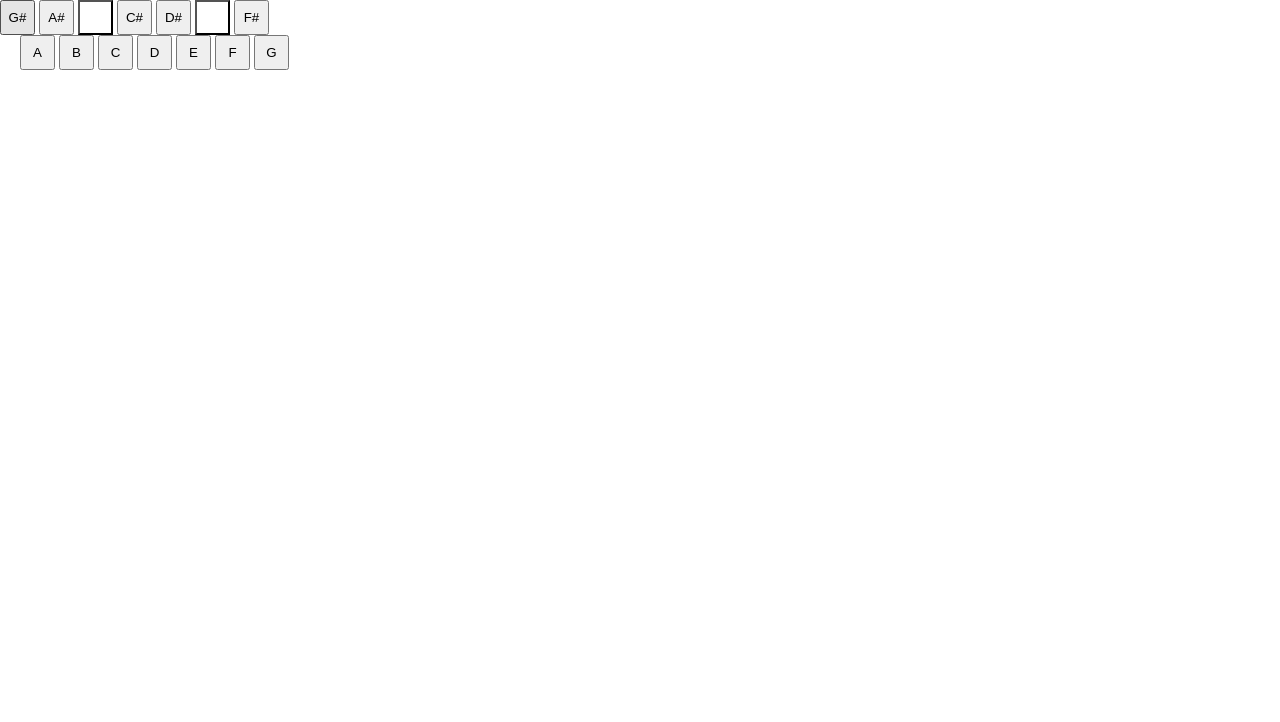
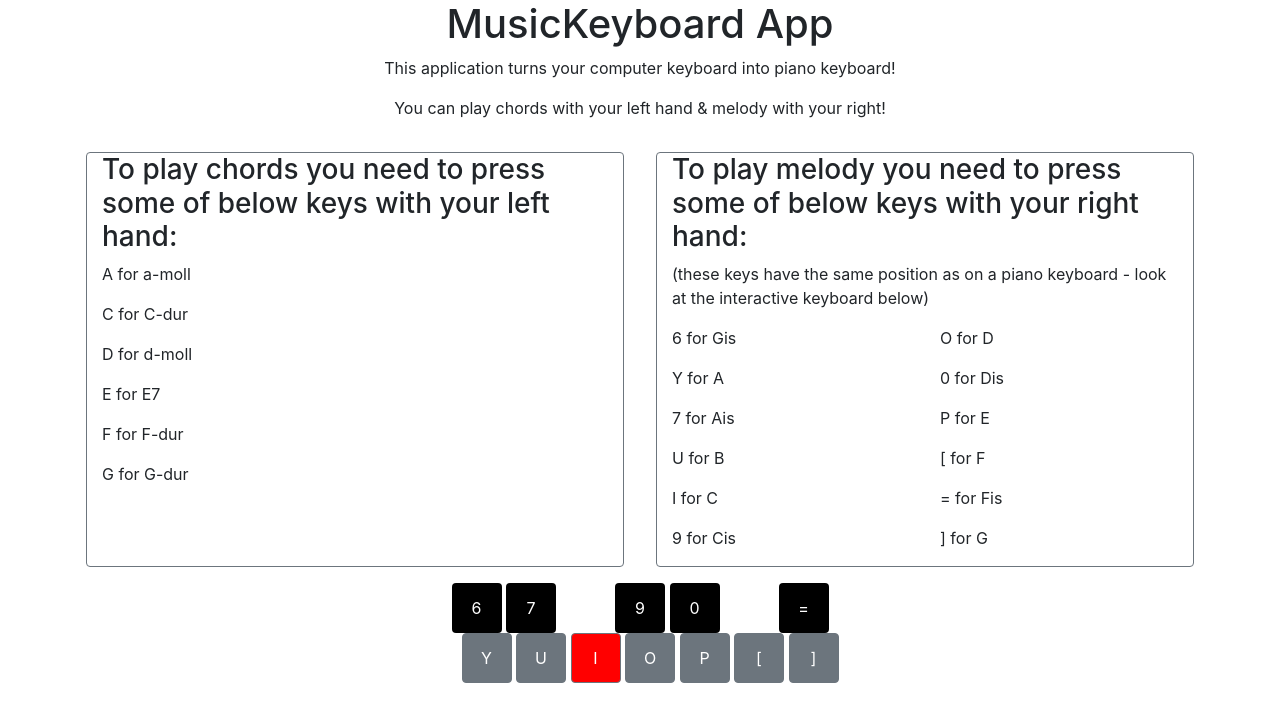
Before and after one commit to vadimgierko/MusicKeyboard, a plain HTML site: page index.html in a window 1280 px wide. Drawn offline with nearby package versions, Linux system fonts and the light colour scheme.

Commit message:
Description & guidelines added to readme & the page + some Bootstrap

```diff
--- a/index.html
+++ b/index.html
@@ -3,35 +3,83 @@
   <head>
     <link rel="stylesheet" type="text/css" href="style.css">
     <meta charset="utf-8" />
-
+    <!-- FOR BOOTSTRAP 4.6 STYLINGS: -->
+    <link rel="stylesheet" href="https://cdn.jsdelivr.net/npm/bootstrap@4.6.0/dist/css/bootstrap.min.css" integrity="sha384-B0vP5xmATw1+K9KRQjQERJvTumQW0nPEzvF6L/Z6nronJ3oUOFUFpCjEUQouq2+l" crossorigin="anonymous">
+    <link rel="stylesheet" href="https://cdn.jsdelivr.net/npm/bootstrap-icons@1.5.0/font/bootstrap-icons.css">
   </head>
   <body>
-    <div id="upperRow">
-      <button id="Gis">G#</button>
-      <button id="Ais">A#</button>
-        <button style="background-color: white; color: white">x</button> <!--empty spaces-->
-      <button id="Cis">C#</button>
-      <button id="Dis">D#</button>
-        <button style="background-color: white; color: white">x</button> <!--empty spaces-->
-      <button id="Fis">F#</button>
-    </div>
+      <div class="container">
+        <h1 class="text-center">MusicKeyboard App</h1>
+        <p class="text-center">This application turns your computer keyboard into piano keyboard!</p>
+        <p class="text-center">You can play chords with your left hand &amp; melody with your right!</p>
 
-    <div id="downRow">
+        <div class="row">
+            <div class="col border border-secondary rounded m-3">
+                <h3>To play chords you need to press some of below keys with your left hand:</h3>
+                <p>A for a-moll</p>
+                <p>C for C-dur</p>
+                <p>D for d-moll</p>
+                <p>E for E7</p>
+                <p>F for F-dur</p>
+                <p>G for G-dur</p>
+            </div>
 
-      <button id="A">A</button>
+            <div class="col border border-secondary rounded m-3">
+                <h3>To play melody you need to press some of below keys with your right hand:</h3>
+                <p>(these keys have the same position as on a piano keyboard - look at the interactive keyboard below)</p>
+                <div class="row">
+                    <div class="col">
+                        <p>6 for Gis</p>
+                        <p>Y for A</p>
+                        <p>7 for Ais</p>
+                        <p>U for B</p>
+                        <p>I for C</p>
+                        <p>9 for Cis</p>
+                    </div>
+                    <div class="col">
+                        <p>O for D</p>
+                        <p>0 for Dis</p>
+                        <p>P for E</p>
+                        <p>[ for F</p>
+                        <p>= for Fis</p>
+                        <p>] for G</p>
+                    </div>
+                </div>
+            </div>
+        </div>
+        <div id="keyboard" class="text-center">
+            <div id="upperRow">
+                <button id="Gis" style="background-color: black; color: white" class="btn">6</button>
+                <button id="Ais" style="background-color: black; color: white" class="btn">7</button>
+                  <button style="background-color: white; color: white" class="btn">x</button> <!--empty spaces-->
+                <button id="Cis" style="background-color: black; color: white" class="btn">9</button>
+                <button id="Dis" style="background-color: black; color: white" class="btn">0</button>
+                  <button style="background-color: white; color: white" class="btn">x</button> <!--empty spaces-->
+                <button id="Fis" style="background-color: black; color: white" class="btn">=</button>
+            </div>
+            <div id="downRow">
 
-      <button id="B">B</button>
-      <button id="C">C</button>
+                <button id="A" class="btn btn-secondary">Y</button>
 
-      <button id="D">D</button>
+                <button id="B" class="btn btn-secondary">U</button>
+                <button id="C" class="btn btn-secondary" style="background-color: red; color: white">I</button>
 
-      <button id="E">E</button>
-      <button id="F">F</button>
+                <button id="D" class="btn btn-secondary">O</button>
 
-      <button id="G">G</button>
+                <button id="E" class="btn btn-secondary">P</button>
+                <button id="F" class="btn btn-secondary">[</button>
+
+                <button id="G" class="btn btn-secondary">]</button>
+            </div>
+        </div>
     </div>
 
     <script src="script.js"></script>
+    <!-- & jQuery needed for Bootstrap (but not only)-->
+    <script src="https://code.jquery.com/jquery-3.5.1.slim.min.js" integrity="sha384-DfXdz2htPH0lsSSs5nCTpuj/zy4C+OGpamoFVy38MVBnE+IbbVYUew+OrCXaRkfj" crossorigin="anonymous"></script>
+    <script src="https://cdn.jsdelivr.net/npm/bootstrap@4.6.0/dist/js/bootstrap.bundle.min.js" integrity="sha384-Piv4xVNRyMGpqkS2by6br4gNJ7DXjqk09RmUpJ8jgGtD7zP9yug3goQfGII0yAns" crossorigin="anonymous"></script>
+</body>
+</html>
 
   </body>
 </html>
--- a/script.js
+++ b/script.js
@@ -1,7 +1,3 @@
-// zrób array key - file
-
-// .pause()
-
 const keyGis = document.getElementById("Gis");
 const soundGis = new Audio("sounds/Gis.wav");
 keyGis.addEventListener("click", () => {
@@ -104,6 +100,7 @@ document.addEventListener("keypress", (e) => {
     soundG.play();
   }
   */
+
   // right hand => melody
   if (key === "Digit6") {
     soundGis.play();
--- a/style.css
+++ b/style.css
@@ -8,6 +8,6 @@ html, body {
 }
 
 button {
-  width: 35px;
-  height: 35px;
+  width: 50px;
+  height: 50px;
 }
```
Also changed, not shown: 1 other file.
